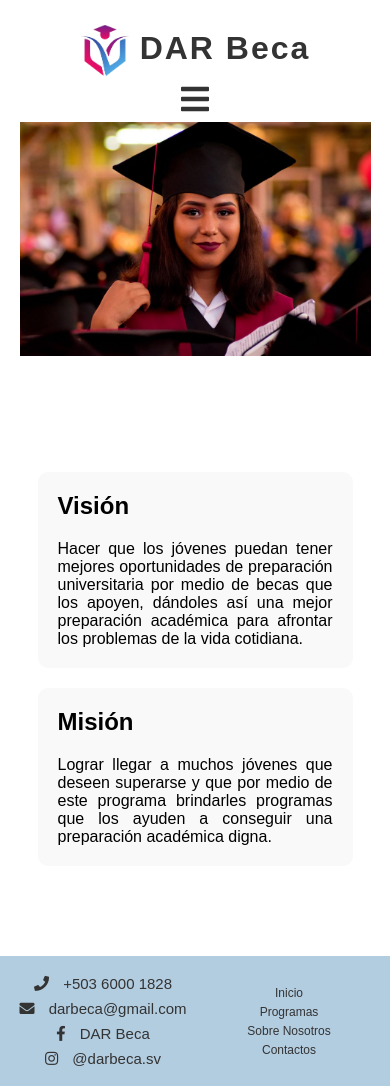
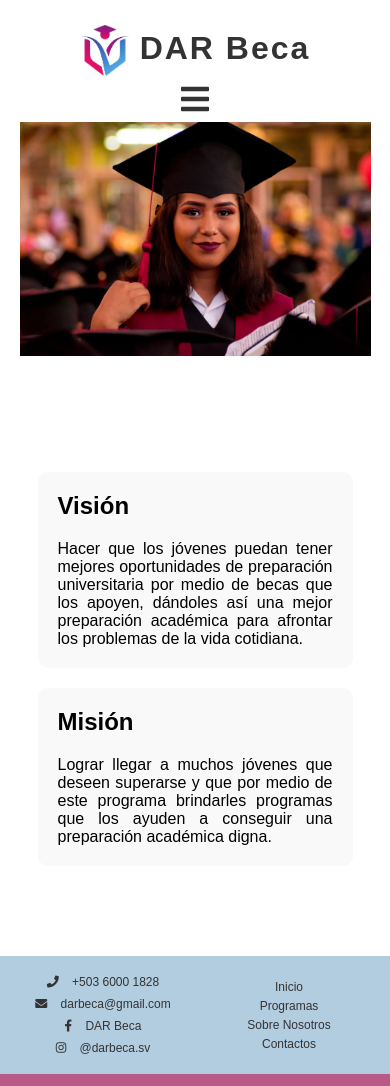
Before and after one commit to JosephSP22/DARB, a plain HTML site: page index.html in a window 390 px wide. Shown: the top 1086 px of the page. Drawn offline with Linux system fonts and the light colour scheme; a web font is replaced by a local one.

Commit message:
menu.css

```diff
--- a/css/menu.css
+++ b/css/menu.css
@@ -275,7 +275,7 @@ footer {
         bottom: 20px;
         right: 20px;
     }
-     .links a {
+     .contactos p, .links a {
         font-size: 12px;
     }
 }
```
